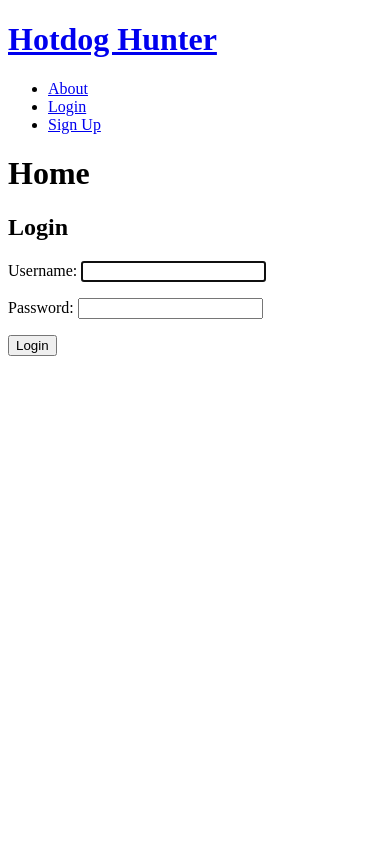
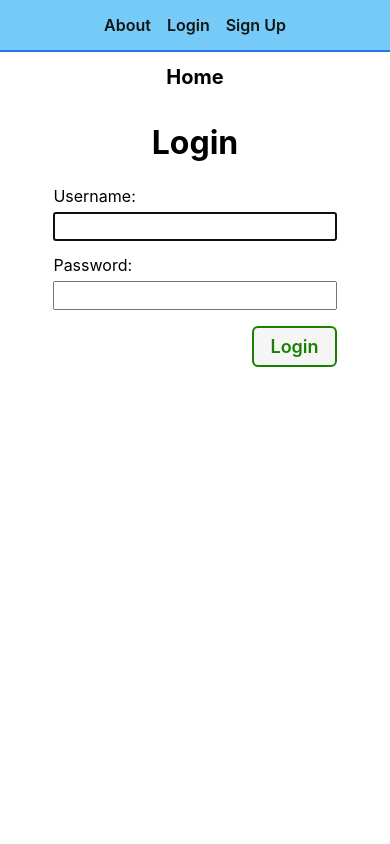
Before and after one commit to trentonwahr/hotdog-hunter, a Django app: page / in a window 390 px wide. Run offline with Django 4.2, Linux system fonts and the light colour scheme.

Commit message:
add basic styling

```diff
--- a/main_app/static/css/base.css
+++ b/main_app/static/css/base.css
@@ -0,0 +1,282 @@
+html {
+  box-sizing: border-box
+}
+
+/* The Universal Selector */
+*, /* All elements*/
+*::before, /* All ::before pseudo-elements */
+*::after { /* All ::after pseudo-elements */
+  /* height & width will now include border & padding by default
+     but can be over-ridden as needed */
+  box-sizing: inherit;
+}
+
+:root {
+  font-size: 62.5%
+}
+
+body {
+  margin: 0;
+  display: flex;
+  flex-direction: column;
+  align-items: center;
+  font-family: -apple-system, BlinkMacSystemFont, 'Segoe UI', 'Roboto',
+    'Oxygen', 'Ubuntu', 'Cantarell', 'Fira Sans', 'Droid Sans',
+    'Helvetica Neue', sans-serif;
+  min-height: 100vh;
+  --nav-bg: rgba(104, 197, 248, .7);
+  --nav-bg-ff: rgba(104, 197, 248, .9);
+  --borders: rgb(36, 116, 248) solid 2px;
+  --text-color: rgb(17, 20, 17);
+  --link-hover-color: rgb(16, 56, 158);
+  --button-bg: rgb(245, 245, 245);
+  --button-bg-hover: rgb(226, 226, 226);
+  --submit: rgb(26, 128, 0);
+  --warn: rgb(255, 102, 0);
+  --danger: rgb(220, 20, 30);
+  --secondary: rgb(57, 57, 57);
+  --card-box-shadow: 5px 5px 6px -1px #AAA;
+  --font-xtreme: 4.2rem;
+  --font-xxl: 3.6rem;
+  --font-xl: 2.4rem;
+  --font-l: 1.8rem;
+  --font-reg: 1.6rem;
+  --card-border-radius: 6px;
+}
+
+header {
+  width: 100%;
+  background: var(--nav-bg-ff); /* rgba(104, 197, 248, .9) */
+  border-bottom: var(--borders);
+}
+
+nav {
+  margin: 10px;
+}
+
+ul {
+  margin: 0;
+  list-style: none;
+  padding: 0;
+}
+
+main {
+  width: 100%;
+  padding: 0 10px;
+}
+
+h2 {
+  font-size: var(--font-xl);
+}
+
+nav a {
+  text-decoration: none;
+  color: var(--text-color);
+  font-weight: 600;
+  font-size: 16px;
+}
+
+header a {
+  text-decoration: none;
+  color: var(--text-color);
+  font-weight: 600;
+  font-size: 16px;
+}
+
+nav a:hover {
+  color: var(--link-hover-color)
+}
+
+header a:hover {
+  color: var(--link-hover-color)
+}
+
+nav ul {
+  display: flex;
+  align-items: center;
+  justify-content: center;
+  flex-wrap: wrap;
+}
+
+nav li {
+  padding: 5px 8px;
+}
+
+.header-logo-container {
+  text-decoration: none;
+  margin: auto;
+  padding: 10px 20px 0;
+  max-width: 500px;
+}
+
+.page-header {
+  display: flex;
+  align-items: center;
+  margin: 20px;
+}
+
+.btn {
+  font-size: var(--font-l);
+  padding: 8px 16px;
+  border-radius: 6px;
+  border-width: 2px;
+  border-style: solid;
+  text-decoration: none;
+  background-color: var(--button-bg);
+  font-weight: 600;
+  cursor: pointer;
+  font-family: inherit;
+  margin-right: 10px;
+}
+
+.btn:hover {
+  background-color: var(--button-bg-hover);
+}
+
+.submit {
+  color: var(--submit);
+  border-color: var(--submit);
+}
+
+.secondary {
+  color: var(--secondary);
+  border-color: var(--secondary);
+}
+
+.warn {
+  color: var(--warn);
+  border-color: var(--warn);
+}
+
+.danger {
+  color: var(--danger);
+  border-color: var(--danger);
+}
+
+.page-header h1 {
+  font-size: var(--font-xxl);
+  margin: 0;
+}
+
+.page-header img {
+  height: 40px;
+  margin-left:15px;
+}
+
+.page-header img:first-of-type {
+  margin-left: 20px;
+}
+
+.page-content {
+  font-size: var(--font-reg);
+}
+
+@media only screen and (min-width: 768px) {
+  header {
+    position: sticky;
+    display: flex;
+    flex-direction: row;
+    top: 0;
+    align-items: center;
+  }
+
+  main {
+    max-width: 1300px;
+    min-height: calc(100vh - 53px);
+  }
+
+  nav,
+  .header-logo-container {
+    margin: 10px 0;
+    padding: 0 15px;
+  }
+
+  /* visual fix to help align logo */
+  .header-logo-container {
+    padding-top: 3px;
+  }
+
+  nav {
+    margin-left: auto;
+    display: flex;
+    justify-content: center;
+  }
+
+  nav ul {
+    flex-wrap: nowrap;
+  }
+
+  .header-logo-container {
+    width: 213px;
+  }
+
+  .page-header h1 {
+    font-size: var(--font-xtreme);
+  }
+
+  .page-header img {
+    height: 50px;
+    margin-left:20px;
+  }
+
+  .page-header img:first-of-type {
+    margin-left: 25px;
+  }
+
+  @supports (-webkit-backdrop-filter: none) or (backdrop-filter: none) {
+    header {
+      background: var(--nav-bg);
+      -webkit-backdrop-filter: blur(3px);
+      backdrop-filter: blur(3px);
+    }
+  }
+}
+
+@media only screen and (min-width: 1024px) {
+  main {
+    min-height: calc(100vh - 55px);
+  }
+
+  header {
+    margin: 20px 20px 0 20px;
+    width: calc(100vw - 40px);
+    max-width: 1920px;
+    top: 20px;
+    background-color: transparent;
+    border-bottom: none;
+  }
+
+  nav,
+  .header-logo-container {
+    margin: 0;
+    background: var(--nav-bg-ff);
+    border: var(--borders);
+    border-radius: 18px;
+  }
+
+  nav {
+    margin-left: auto;
+  }
+
+  .header-logo-container {
+    /* visual fix to help align logo */
+    display: flex;
+    align-items: center;
+    width: 256px;
+    height: 35px;
+  }
+
+  @supports (-webkit-backdrop-filter: none) or (backdrop-filter: none) {
+    header {
+      -webkit-backdrop-filter: none;
+      backdrop-filter: none;
+    }
+
+    nav,
+    .header-logo-container {
+      background: rgba(104, 197, 248, .6);
+      -webkit-backdrop-filter: blur(3px);
+      backdrop-filter: blur(3px);
+    }
+  }
+}
--- a/main_app/static/css/home.css
+++ b/main_app/static/css/home.css
@@ -0,0 +1,86 @@
+main {
+  display: flex;
+  align-items: center;
+  justify-content: center;
+  flex-wrap: wrap;
+  height: 100%;
+}
+
+main > section {
+  width: 100%;
+  padding: 10px 8px;
+  display: flex;
+  align-items: center;
+  justify-content: center;
+  flex-direction: column;
+}
+
+.header-logo-container {
+  display: none;
+}
+
+.logo-container {
+  max-width: 375px;
+}
+
+.dog-container {
+  width: 80%;
+}
+
+.login {
+  display: flex;
+  flex-direction: column;
+  justify-content: center;
+  align-items: center;
+  width: 80%;
+}
+
+.login h1 {
+  font-size: clamp(3.2rem, 3vw, 4.8rem);
+  margin: 10px 0;
+}
+
+.login > p {
+  display: flex;
+  flex-direction: column;
+  width: 100%;
+  margin: 14px 0 0px;
+}
+
+.login label {
+  font-size: var(--font-reg);
+  margin-bottom: 6px;
+}
+
+.login input {
+  font-size: var(--font-l);
+  padding: 2px 4px;
+}
+
+.login .btn {
+  align-self: flex-end;
+  margin-right: 0;
+  margin-top: 16px;
+}
+
+@media only screen and (min-width: 768px) {
+  main {
+    justify-content: space-around;
+  }
+
+  main > section {
+    width: 40%;
+  }
+
+  .login {
+    border: var(--borders);
+    padding: 20px;
+    border-radius: var(--card-border-radius);
+    box-shadow: var(--card-box-shadow);
+    width: 100%;
+  }
+
+  .logo-container {
+    max-width: 520px;
+  }
+}
```
Also changed, not shown: main_app/static/css/form.css (+39 -0 lines), main_app/static/css/hotdogs/hotdog-detail.css (+104 -0 lines), main_app/static/css/hotdogs/hotdog-index.css (+38 -0 lines), main_app/templates/main_app/hotdog_detail.html (+6 -4 lines).
